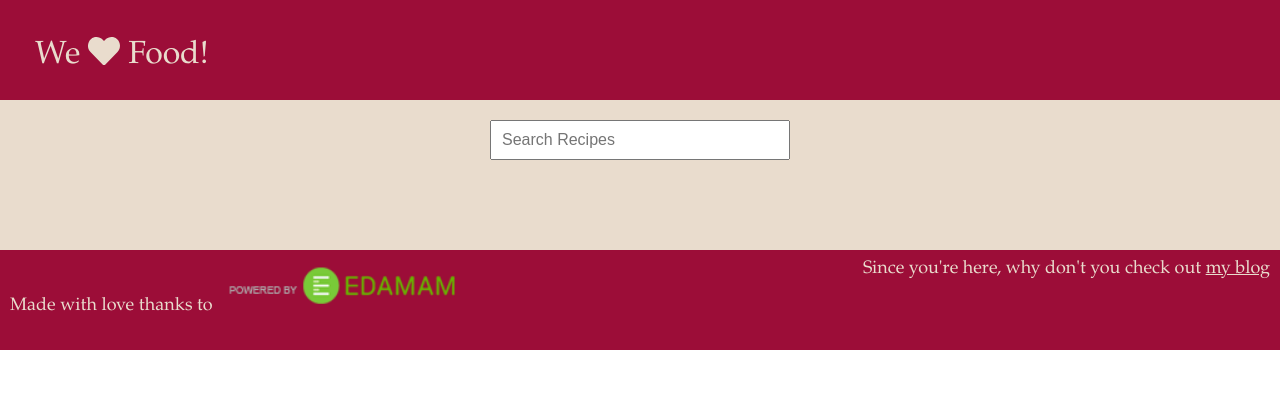
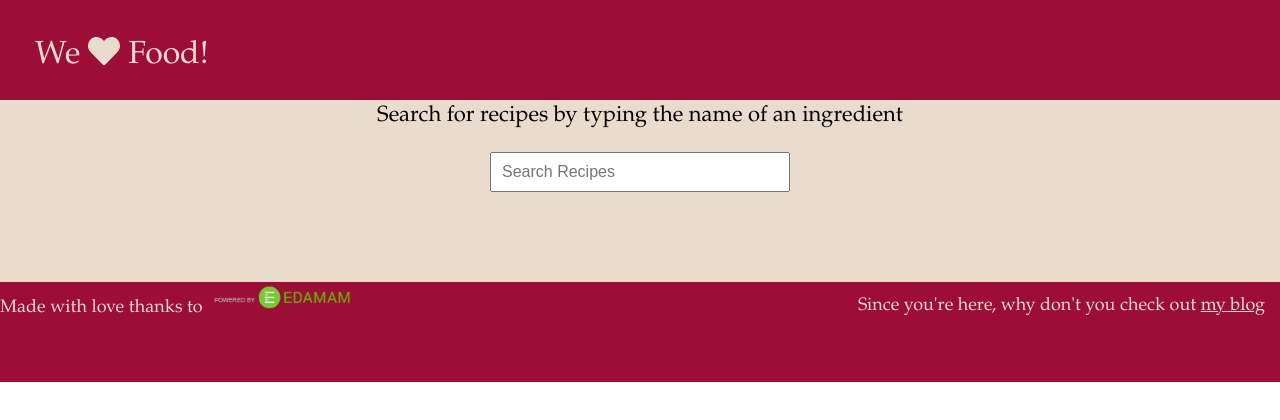
Before and after one commit to camille-p/love-food, a React (Create React App) app: page / in a window 1280 px wide. Shown: the top 420 px of the page. Built offline with nearby package versions, Linux system fonts and the light colour scheme.

Commit message:
moved all styling to css and deleted styling.js

```diff
--- a/src/App.css
+++ b/src/App.css
@@ -38,6 +38,7 @@ footer, header, hgroup, menu, nav, section {
 }
 body {
 	line-height: 1;
+	font-family: Palatino;
 }
 ol, ul {
 	list-style: none;
@@ -55,23 +56,75 @@ table {
 	border-spacing: 0;
 }
 
+h1 {
+    font-size: 32px;
+    padding: 35px;
+}
 a {
 	color:rgb(233,220,205);
 }
 
-.flexFooter {
-display: flex;
-justify-content: space-between;
-}
-.flexContainer{
-	display: flex;
-	justify-content: center;
-	align-items: flex-start;
-}
 img {
 	width: 250px;
 	display: inline-block;
 }
-.recipeList {
-	height: 100vh;
+
+h2 {
+	color: black;
+	font-size: 22px;
+	padding: 5px;
 }
+p {
+	font-size: 18px;
+	color: rgb(67,87,94);
+}
+
+input {
+	width: 300px;
+	padding: 10px;
+	font-size: 16px;
+	margin: 20px;
+	height: 40px;
+	display: block;
+}
+
+footer, header {
+	height: 100px;
+	margin: 0;
+	color: rgb(233,220,205);
+	background-color: rgb(156, 13, 56);
+}
+footer p {
+	color: rgb(233,220,205);
+}
+.flexFooter, .flexContainer, .recipeItems {
+	display: flex;
+}
+.flexFooter {
+justify-content: space-between;
+}
+.flexFooter img {
+	width: 150px;
+	padding: 0;
+}
+.flexFooter p:last-child {
+	padding: 15px;
+}
+.flexContainer{
+	justify-content: center;
+	height: 150px;
+}
+.containerStyle {
+	text-align: center;
+	background-color: rgb(233,220,205);
+}
+.recipeItems {
+	justify-content: space-around;
+	background-color: rgb(233,220,205);
+}
+.recipeItems a{
+	color: rgb(67,87,94);
+}
+.recipeItemsFlex {
+display: block;
+}
--- a/src/Container.js
+++ b/src/Container.js
@@ -1,5 +1,4 @@
 import React from "react";
-import { style } from "./style.js";
 
 class SearchBar extends React.Component {
   constructor(props) {
@@ -13,36 +12,21 @@ class SearchBar extends React.Component {
 };
   render() {
     return (
+      <div>
+    <h2 className="containerStyle">Search for recipes by typing the name of an ingredient</h2>
       <form
         onSubmit={this.handleSubmit}
-        style={headerStyle}
-        className="flexContainer"
+        className="flexContainer containerStyle"
       >
         <input
           type="text"
           name="text"
           placeholder="Search Recipes"
-          style={inputStyle}
         />
       </form>
+      </div>
     );
   }
 }
 
-const headerStyle = {
-  color: style.color,
-  fontFamily: style.fontFamily,
-  background: style.backgroundContainer,
-  height: 150,
-  margin: 0
-};
-const inputStyle = {
-  width: 300,
-  padding: 10,
-  fontSize: 16,
-  margin: 20,
-  height: 40,
-  display: "block"
-};
-
 export default SearchBar;
--- a/src/Footer.js
+++ b/src/Footer.js
@@ -1,28 +1,16 @@
 import React from 'react';
-import { style } from './style.js';
 import Image from "./images/Edamam.png"
 
 class Footer extends React.Component {
     render() {
         return (
-        <footer style={headerStyle} className="flexFooter">
-        <p style={pStyle}>Made with love thanks to <a href="https://www.edamam.com/" target="_blank" rel="noopener noreferrer"><img src={Image} alt="Edamam logo"/></a></p>
-        <p style={pStyle}>Since you're here, why don't you check out <a href="https://wordpress.com/checklist/camille-ux.video.blog" target="_blank" rel="noopener noreferrer">my blog</a></p>
+        <footer className="flexFooter">
+        <p>Made with love thanks to <a href="https://www.edamam.com/" target="_blank" rel="noopener noreferrer"><img src={Image} alt="Edamam logo"/></a></p>
+        <p>Since you're here, why don't you check out <a href="https://wordpress.com/checklist/camille-ux.video.blog" target="_blank" rel="noopener noreferrer">my blog</a></p>
         </footer>
         )
     }
 }
 
-const headerStyle = {
-    color: style.backgroundContainer,
-    fontFamily: style.fontFamily,
-    background: style.backgroundHeader,
-    height: 100,
-    margin: 0,
-}
-const pStyle = {
-    fontSize: 18,
-    padding: 10
-}
 
 export default Footer
--- a/src/Header.js
+++ b/src/Header.js
@@ -1,5 +1,4 @@
 import React from 'react';
-import { style } from './style.js';
 import { library } from '@fortawesome/fontawesome-svg-core'
 import { FontAwesomeIcon } from '@fortawesome/react-fontawesome'
 import { faHeart } from '@fortawesome/free-solid-svg-icons'
@@ -9,23 +8,12 @@ library.add(faHeart)
 class Header extends React.Component {
     render() {
         return (
-        <header style={headerStyle}>
-        <h1 style={h1Style}>We <FontAwesomeIcon icon="heart" /> Food!</h1>
+        <header>
+        <h1>We <FontAwesomeIcon icon="heart" /> Food!</h1>
         </header>
         )
     }
 }
 
-const headerStyle = {
-    color: style.backgroundContainer,
-    fontFamily: style.fontFamily,
-    background: style.backgroundHeader,
-    height: 100,
-    margin: 0
-}
-const h1Style = {
-    fontSize: 32,
-    padding: 35
-}
 
 export default Header
--- a/src/RecipeItems.js
+++ b/src/RecipeItems.js
@@ -1,11 +1,11 @@
 import React from "react";
 
 const RecipeItems = ({ recipe }) => (
-    <div className="recipeList">
-    <div>
+    <div className="recipeItems">
+    <div className="recipeItemsFlex">
       <h2>{recipe.label}</h2>
       <img src={recipe.image} alt="food" />
-      <a href={recipe.url}>Website where recipe is</a>
+      <p>Click <a href={recipe.url}>here</a> for the full recipe</p>
     </div>
     </div>
   );
--- a/src/index.js
+++ b/src/index.js
@@ -7,9 +7,9 @@ import * as serviceWorker from './serviceWorker';
 
 ReactDOM.render(
     <div>
-    <Header />
-    <App />
-    <Footer />
+        <Header />
+        <App />
+        <Footer />
     </div>,
     document.getElementById('root'));
 
--- a/src/style.js
+++ /dev/null
@@ -1,13 +0,0 @@
-const fontFamily= 'Palatino';
-const color= "rgb(67,87,94)";
-const backgroundHeader= "rgb(156, 13, 56)";
-const backgroundFooter= "rgb(220,219,193)";
-const backgroundContainer= "rgb(233,220,205)";
-
-export const style = {
-    fontFamily: fontFamily,
-    color: color,
-    backgroundHeader: backgroundHeader,
-    backgroundFooter: backgroundFooter,
-    backgroundContainer: backgroundContainer
-}
```
